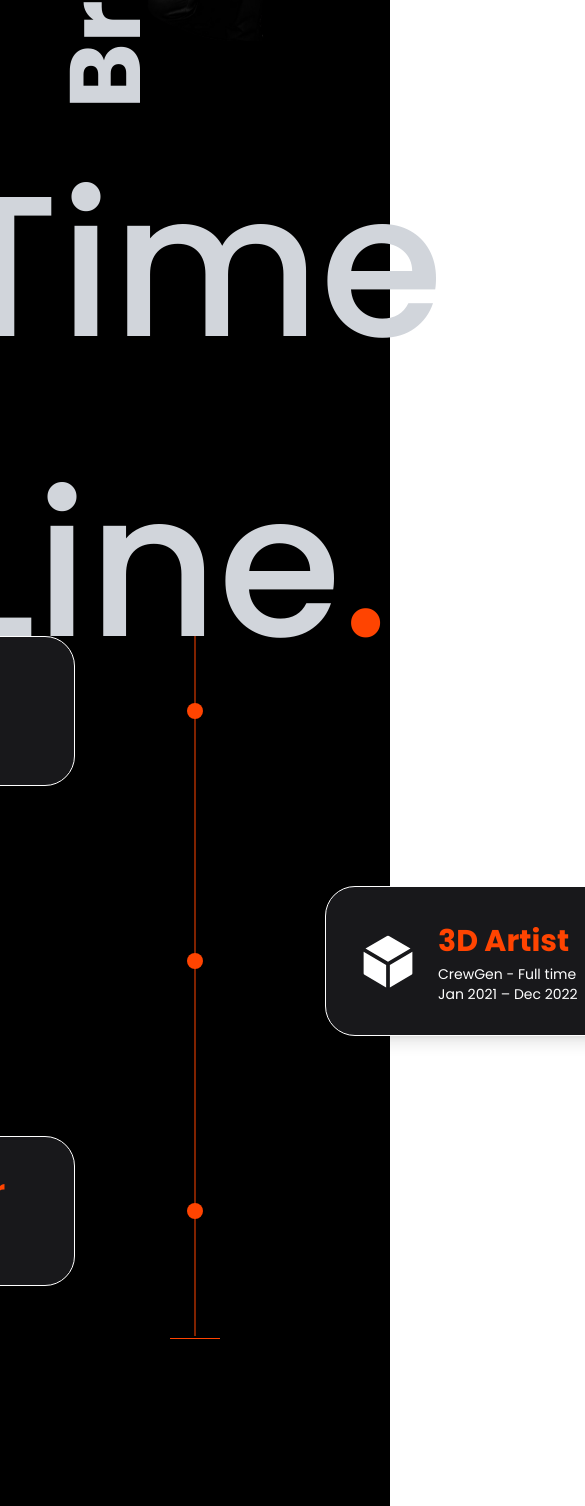
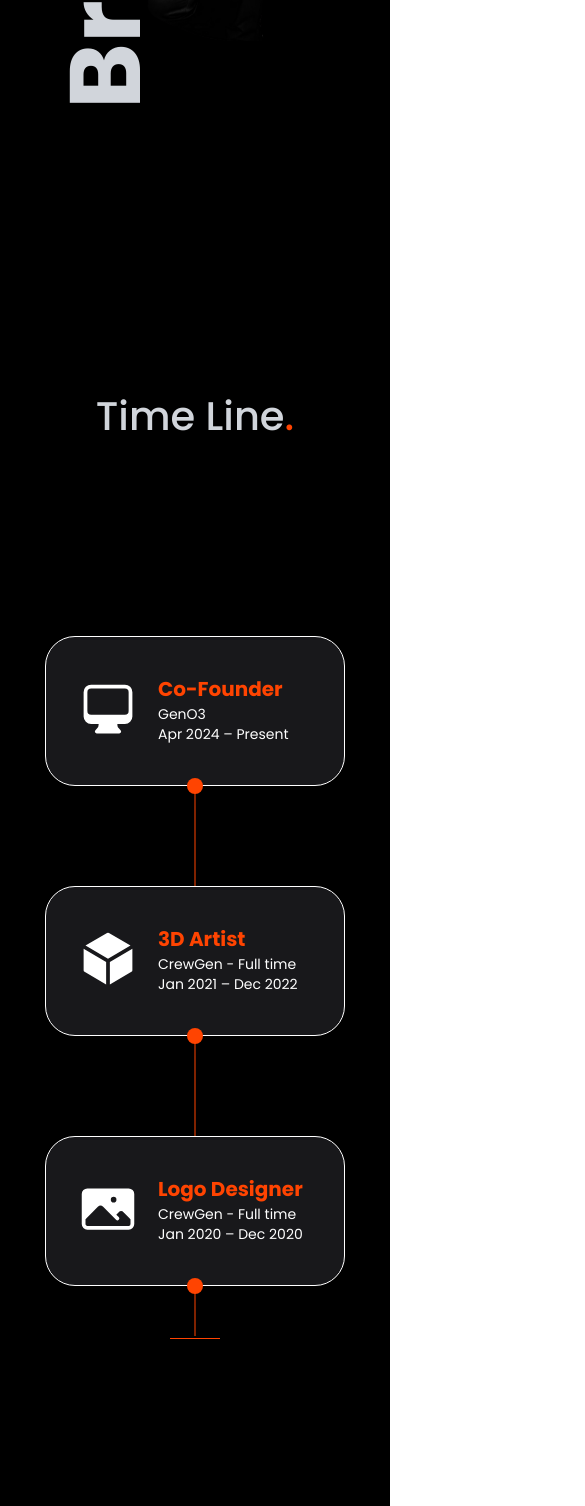
Before and after one commit to GihanSVND/Portfolio, a Next.js app: page / in a window 390 px wide. Shown: the part 1648-3154 px from the top of the page, 585 px wide, since content can reach past the window. Built offline with nearby package versions, Linux system fonts and the light colour scheme.

Commit message:
make responsive the time line

```diff
--- a/app/page.tsx
+++ b/app/page.tsx
@@ -39,7 +39,7 @@ export default function Home() {
             alt="File icon"
             width={600}
             height={600}
-            className="z-10 transform scale-100 -translate-y-[-100px] transition-transform duration-500 ease-out sm:w-[600px] sm:h-[600px] md:w-[600px] md:h-[600px] lg:w-[600px] lg:h-[600px]"
+            className="z-10 transform scale-100 -translate-y-[-100px] transition-transform duration-100 ease-out sm:w-[600px] sm:h-[600px] md:w-[600px] md:h-[600px] lg:w-[600px] lg:h-[600px]"
           />
 
           {/* Large Text */}
@@ -115,25 +115,31 @@ export default function Home() {
 
         <div className="flex flex-col translate-y-[-120px] justify-center items-center relative ">
           <h1
-            className={`${poppins5.className} absolute text-[200px] font-extrabold text-gray-300`}
+            className={`${poppins5.className} absolute text-[40px]   // xs
+      sm:text-[60px]
+      md:text-[100px]
+      lg:text-[150px]
+      xl:text-[200px]
+      2xl:text-[250px] font-extrabold text-gray-300`}
           >
             Time Line
             <span className="text-[#FF4401]">.</span>
           </h1>
         </div>
         <div>
+
   <div className="relative flex flex-col items-center py-[100px]">
     {/* Vertical Line */}
-            <div className="absolute w-[1px] bg-[#FF4401] h-[700px] left-1/2 transform -translate-x-1/2"></div>
-            <div className="absolute bottom-16 w-[50px] border-t-[1px] border-[#FF4401]  translate-y-[17px]"></div>
+    <div className="z-10 absolute w-[1px] bg-[#FF4401] h-[700px] left-1/2 transform -translate-x-1/2"></div>
+    <div className="absolute bottom-16 w-[50px] border-t-[1px] border-[#FF4401] translate-y-[17px]"></div>
 
     {/* Timeline Cards */}
-            <div className="space-y-[100px]">
+    <div className="z-40 space-y-[100px]">
       {/* First card: Logo Designer */}
       <div className="flex items-center w-full">
-                <div className="absolute w-4 h-4 bg-[#FF4401] rounded-full left-1/2 transform -translate-x-1/2"></div>
-                <div className="flex justify-start pr-10 translate-x-[-300px]">
-                  <div className="bg-[#18181b] border-[1px] border-white text-white p-8 w-[400px] h-[150px]  rounded-[30px] shadow-lg">
+        <div className="absolute w-4 h-4 bg-[#FF4401] rounded-full left-1/2 transform translate-y-[75px] -translate-x-1/2"></div>
+        <div className="flex justify-center sm:justify-start sm:pr-10 sm:translate-x-[-300px]">
+          <div className="bg-[#18181b] border-[1px] border-white text-white p-8 w-[300px] sm:w-[400px] h-[150px] rounded-[30px] shadow-lg">
             <div className="flex items-center">
               <svg
                 xmlns="http://www.w3.org/2000/svg"
@@ -142,35 +148,30 @@ export default function Home() {
                 className="size-20 pr-5"
               >
                 <path
-                          fill-rule="evenodd"
+                  fillRule="evenodd"
                   d="M2.25 5.25a3 3 0 0 1 3-3h13.5a3 3 0 0 1 3 3V15a3 3 0 0 1-3 3h-3v.257c0 .597.237 1.17.659 1.591l.621.622a.75.75 0 0 1-.53 1.28h-9a.75.75 0 0 1-.53-1.28l.621-.622a2.25 2.25 0 0 0 .659-1.59V18h-3a3 3 0 0 1-3-3V5.25Zm1.5 0v7.5a1.5 1.5 0 0 0 1.5 1.5h13.5a1.5 1.5 0 0 0 1.5-1.5v-7.5a1.5 1.5 0 0 0-1.5-1.5H5.25a1.5 1.5 0 0 0-1.5 1.5Z"
-                          clip-rule="evenodd"
+                  clipRule="evenodd"
                 />
               </svg>
-
               <div>
-                        <h3
-                          className={`${poppins7.className} text-[30px] font-bold text-[#FF4401]`}
-                        >
+                <h3 className={`${poppins7.className} text-[20px] sm:text-[30px] font-bold text-[#FF4401]`}>
                   Co-Founder
                 </h3>
                 <p className={`${poppins4.className} text-sm`}>GenO3</p>
-                        <p className={`${poppins4.className} text-sm`}>
-                          Apr 2024 – Present
-                        </p>
+                <p className={`${poppins4.className} text-sm`}>Apr 2024 – Present</p>
               </div>
             </div>
           </div>
         </div>
-                <div className="w-1/2"></div> {/* Empty space for spacing */}
+        <div className="hidden sm:block w-1/2"></div> {/* Empty space for larger screens */}
       </div>
 
       {/* Second card: 3D Artist */}
       <div className="flex items-center w-full">
-                <div className="absolute w-4 h-4 bg-[#FF4401] rounded-full left-1/2 transform -translate-x-1/2"></div>
-                <div className="w-1/2"></div> {/* Empty space for spacing */}
-                <div className="flex justify-start pr-10 translate-x-[350px]">
-                  <div className="bg-[#18181b] border-[1px] border-white text-white p-8 w-[400px] h-[150px]  rounded-[30px] shadow-lg">
+      <div className="absolute w-4 h-4 bg-[#FF4401] rounded-full left-1/2 transform translate-y-[75px] -translate-x-1/2"></div>
+        <div className="hidden sm:block w-1/2"></div> {/* Empty space for larger screens */}
+        <div className="flex justify-center sm:justify-start sm:pr-10 sm:translate-x-[350px]">
+          <div className="bg-[#18181b] border-[1px] border-white text-white p-8 w-[300px] sm:w-[400px] h-[150px] rounded-[30px] shadow-lg">
             <div className="flex items-center">
               <svg
                 xmlns="http://www.w3.org/2000/svg"
@@ -180,31 +181,23 @@ export default function Home() {
               >
                 <path d="M12.378 1.602a.75.75 0 0 0-.756 0L3 6.632l9 5.25 9-5.25-8.622-5.03ZM21.75 7.93l-9 5.25v9l8.628-5.032a.75.75 0 0 0 .372-.648V7.93ZM11.25 22.18v-9l-9-5.25v8.57a.75.75 0 0 0 .372.648l8.628 5.033Z" />
               </svg>
-
               <div>
-                        <h3
-                          className={`${poppins7.className} text-[30px] font-bold text-[#FF4401]`}
-                        >
+                <h3 className={`${poppins7.className} text-[20px] sm:text-[30px] font-bold text-[#FF4401]`}>
                   3D Artist
                 </h3>
-                        <p className={`${poppins4.className} text-sm`}>
-                          {" "}
-                          CrewGen - Full time{" "}
-                        </p>
-                        <p className={`${poppins4.className} text-sm`}>
-                          Jan 2021 – Dec 2022
-                        </p>
+                <p className={`${poppins4.className} text-sm`}>CrewGen - Full time</p>
+                <p className={`${poppins4.className} text-sm`}>Jan 2021 – Dec 2022</p>
               </div>
             </div>
           </div>
         </div>
       </div>
 
-              {/* Third card: Co-Founder */}
+      {/* Third card: Logo Designer */}
       <div className="flex items-center w-full">
-                <div className="absolute w-4 h-4 bg-[#FF4401] rounded-full left-1/2 transform -translate-x-1/2"></div>
-                <div className="flex justify-start pr-10 translate-x-[-300px]">
-                  <div className="bg-[#18181b] border-[1px] border-white text-white p-8 w-[400px] h-[150px]  rounded-[30px] shadow-lg">
+      <div className="absolute w-4 h-4 bg-[#FF4401] rounded-full left-1/2 transform translate-y-[75px] -translate-x-1/2"></div>
+        <div className="flex justify-center sm:justify-start sm:pr-10 sm:translate-x-[-300px]">
+          <div className="bg-[#18181b] border-[1px] border-white text-white p-8 w-[300px] sm:w-[400px] h-[150px] rounded-[30px] shadow-lg">
             <div className="flex items-center">
               <svg
                 xmlns="http://www.w3.org/2000/svg"
@@ -213,33 +206,27 @@ export default function Home() {
                 className="size-20 pr-5"
               >
                 <path
-                          fill-rule="evenodd"
+                  fillRule="evenodd"
                   d="M1.5 6a2.25 2.25 0 0 1 2.25-2.25h16.5A2.25 2.25 0 0 1 22.5 6v12a2.25 2.25 0 0 1-2.25 2.25H3.75A2.25 2.25 0 0 1 1.5 18V6ZM3 16.06V18c0 .414.336.75.75.75h16.5A.75.75 0 0 0 21 18v-1.94l-2.69-2.689a1.5 1.5 0 0 0-2.12 0l-.88.879.97.97a.75.75 0 1 1-1.06 1.06l-5.16-5.159a1.5 1.5 0 0 0-2.12 0L3 16.061Zm10.125-7.81a1.125 1.125 0 1 1 2.25 0 1.125 1.125 0 0 1-2.25 0Z"
-                          clip-rule="evenodd"
+                  clipRule="evenodd"
                 />
               </svg>
-
               <div>
-                        <h3
-                          className={`${poppins7.className} text-[30px] font-bold text-[#FF4401]`}
-                        >
+                <h3 className={`${poppins7.className} text-[20px] sm:text-[30px] font-bold text-[#FF4401]`}>
                   Logo Designer
                 </h3>
-                        <p className={`${poppins4.className} text-sm`}>
-                          CrewGen - Full time
-                        </p>
-                        <p className={`${poppins4.className} text-sm`}>
-                          Jan 2020 – Dec 2020
-                        </p>
+                <p className={`${poppins4.className} text-sm`}>CrewGen - Full time</p>
+                <p className={`${poppins4.className} text-sm`}>Jan 2020 – Dec 2020</p>
               </div>
             </div>
           </div>
         </div>
-                <div className="w-1/2"></div> {/* Empty space for spacing */}
+        <div className="hidden sm:block w-1/2"></div> {/* Empty space for larger screens */}
       </div>
     </div>
   </div>
 </div>
+
 
         <div className="flex flex-col py-[200px] justify-center items-center relative ">
           <h1
```
Lines whose indentation alone changed are shown as unchanged.
